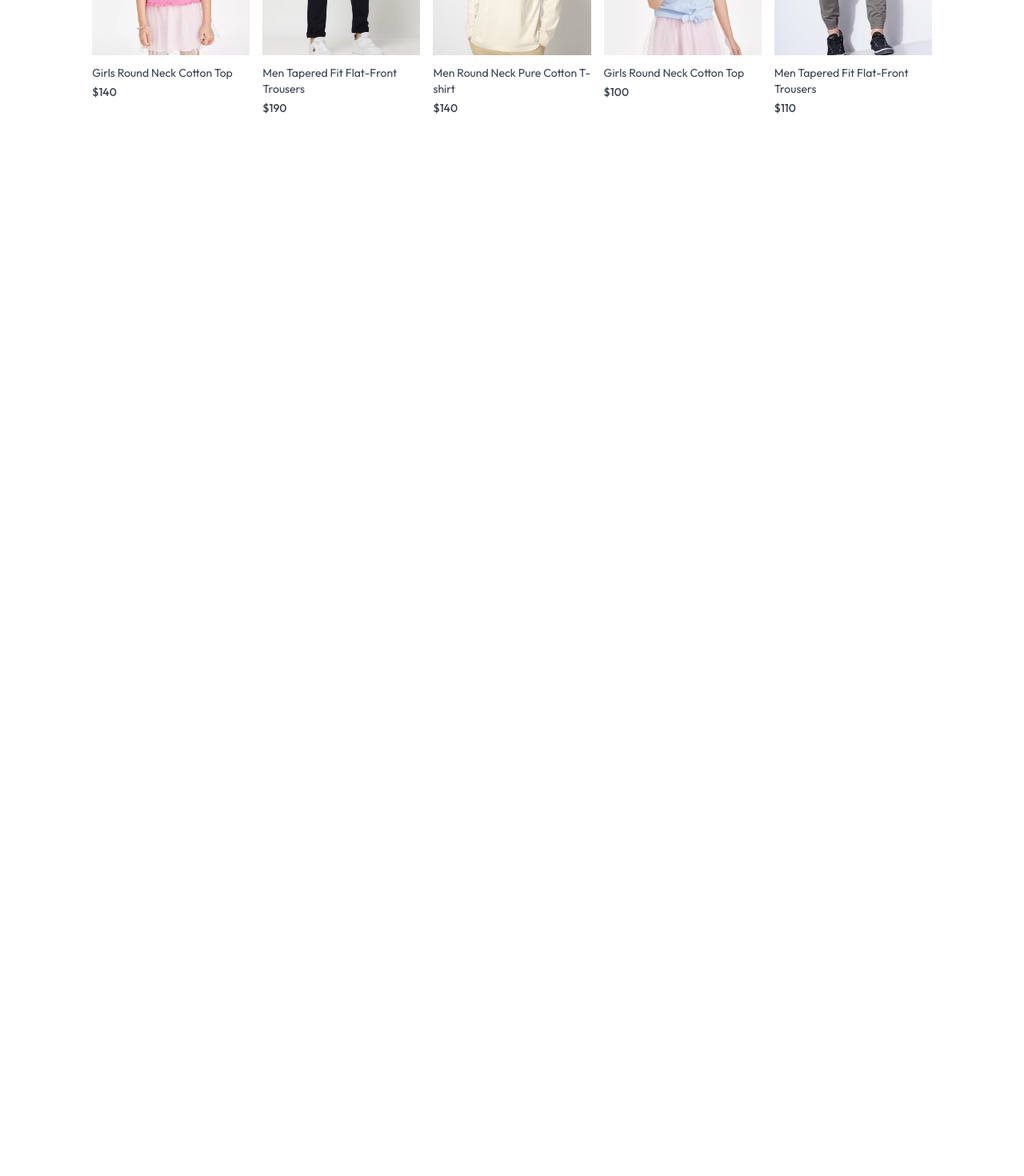
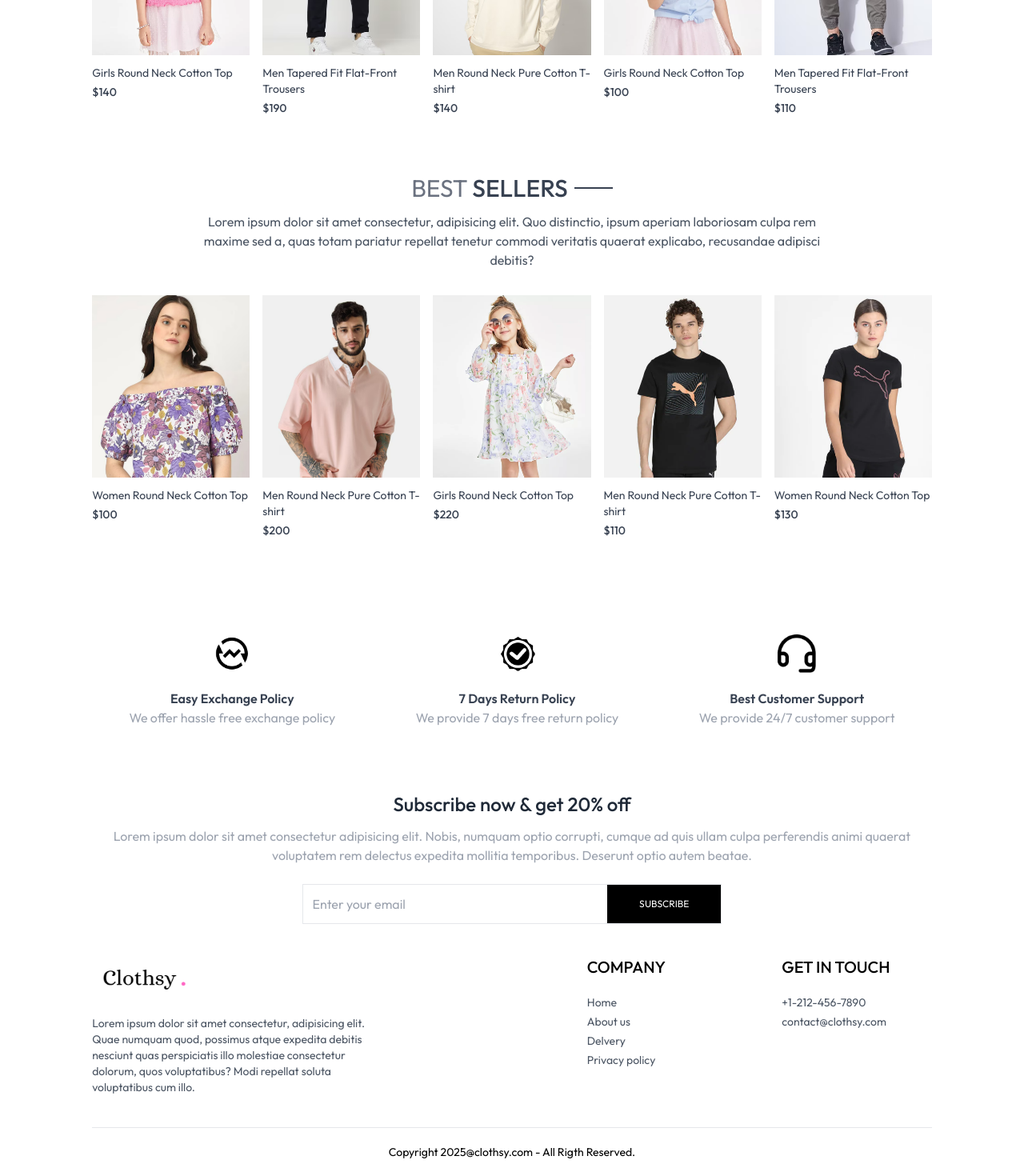
Before and after one commit to Pooja184/eCommerce-App, a React (Vite) app in the folder frontend/: page / in a window 1280 px wide. Shown: the part 1208-2678 px from the top of the page at 80% size. Before the commit the page ends 1393 px from the top, so only its background shows below. Built offline with nearby package versions, Linux system fonts and the light colour scheme; a web font is replaced by a local one.

Commit message:
Home Page UI

```diff
--- a/frontend/src/App.jsx
+++ b/frontend/src/App.jsx
@@ -10,6 +10,7 @@
 import PlaceOrder from './pages/PlaceOrder'
 import Orders from './pages/Orders'
 import Navbar from "./components/Navbar";
+import Footer from './components/Footer'
 
 const App = () => {
   return (
@@ -26,8 +27,8 @@
         <Route path='/login' element={<Login/>}/>
         <Route path='/place-order' element={<PlaceOrder/>}/>
         <Route path='/orders' element={<Orders/>}/>
-
       </Routes>
+      <Footer/>
     </div>
   )
 }
--- /dev/null
+++ b/frontend/src/components/BestSeller.jsx
@@ -0,0 +1,33 @@
+import React, { useContext, useEffect, useState } from 'react'
+import { ShopContext } from '../context/ShopContext'
+import Title from './Title';
+import ProductItem from './ProductItem';
+
+const BestSeller = () => {
+    const {products}=useContext(ShopContext);
+    const [bestSeller,setBestSeller]=useState([]);
+
+    useEffect(()=>{
+        const bestProduct=products.filter((item)=>(item.bestseller));
+        setBestSeller(bestProduct.slice(0,5));
+    },[])
+  return (
+    <div className='my-10'>
+        <div className='text-center text-3xl py-8'>
+            <Title text1={'BEST'} text2={'SELLERS'}/>
+            <p className='w-3/4 m-auto text-xs sm:text-sm md:text-base text-gray-600'>
+            Lorem ipsum dolor sit amet consectetur, adipisicing elit. Quo distinctio, ipsum aperiam laboriosam culpa rem maxime sed a, quas totam pariatur repellat tenetur commodi veritatis quaerat explicabo, recusandae adipisci debitis?
+            </p>
+        </div>
+      <div className='grid grid-cols-2 sm:grid-cols-3 md:grid-cols-4 lg:grid-cols-5 gap-4 gap-y-6'>
+        {
+            bestSeller.map((item,index)=>(
+                <ProductItem key={index} id={item._id} name={item.name} image={item.image} price={item.price}/>
+            ))
+        }
+      </div>
+    </div>
+  )
+}
+
+export default BestSeller
--- /dev/null
+++ b/frontend/src/components/Footer.jsx
@@ -0,0 +1,37 @@
+import React from 'react'
+import { assets } from '../assets/assets'
+
+const Footer = () => {
+  return (
+    <div>
+      <div className='flex flex-col sm:grid grid-cols-[3fr_1fr_1fr] gap-14 my-10 text-sm'>
+        <div>
+            <img src={assets.clothsyLogo} className='mb-5 w-32' alt="" />
+            <p className='w-full md:w-2/3 text-gray-600'>Lorem ipsum dolor sit amet consectetur, adipisicing elit. Quae numquam quod, possimus atque expedita debitis nesciunt quas perspiciatis illo molestiae consectetur dolorum, quos voluptatibus? Modi repellat soluta voluptatibus cum illo.</p>
+        </div>
+        <div>
+            <p className='text-xl font-medium mb-5 '>COMPANY</p>
+            <ul className='flex flex-col gap-1 text-gray-600'>
+                <li>Home</li>
+                <li>About us</li>
+                <li>Delvery</li>
+                <li>Privacy policy</li>
+            </ul>
+        </div>
+        <div>
+            <p className='text-xl font-medium mb-5 '>GET IN TOUCH</p>
+            <ul className='flex flex-col gap-1 text-gray-600'>
+                <li>+1-212-456-7890</li>
+                <li>contact@clothsy.com</li>
+            </ul>
+        </div>
+      </div>
+      <div>
+        <hr />
+        <p className='py-5 text-sm text-center'>Copyright 2025@clothsy.com - All Rigth Reserved.</p>
+      </div>
+    </div>
+  )
+}
+
+export default Footer
--- a/frontend/src/components/LatestCollection.jsx
+++ b/frontend/src/components/LatestCollection.jsx
@@ -15,7 +15,7 @@
 
   return (
     <div className='my-10'>
-      <div className='text-center py-8 text-3xl '>
+      <div className='text-center py-8 text-3xl'>
         <Title text1={'LATEST'} text2={'COLLECTIONS'}/>
         <p className='w-3/4 m-auto text-xs sm:text-sm md:text-base text-gray-600'>Lorem ipsum dolor sit amet consectetur adipisicing elit. Hic vitae laborum provident, tempore totam sed! Voluptatem quisquam hic quod! Quod neque a, sint est voluptas veniam voluptatibus consequuntur quo harum?</p>
       </div>
--- a/frontend/src/components/Navbar.jsx
+++ b/frontend/src/components/Navbar.jsx
@@ -5,7 +5,9 @@
   const [visible , setVisible]=useState(false);
   return (
     <div className="flex items-center justify-between py-5 font-medium">
-      <img src={assets.clothsyLogo} className="w-36" alt="" />
+      <Link to='/'>
+        <img src={assets.clothsyLogo} className="w-36" alt="" />
+      </Link>
       <ul className="hidden sm:flex gap-5 text-sm text-gray-700">
         <NavLink to="/" className="flex flex-col items-center gap-1 ">
           <p>HOME</p>
--- /dev/null
+++ b/frontend/src/components/NewsletterBox.jsx
@@ -0,0 +1,20 @@
+import React from 'react'
+
+const NewsletterBox = () => {
+
+    const onSubmitHandler=(event)=>{
+      event.preventDefault();
+    }
+  return (
+    <div className='text-center'>
+      <p className='text-2xl font-medium text-gray-800'>Subscribe now & get 20% off</p>
+      <p className='text-gray-400 mt-3'>Lorem ipsum dolor sit amet consectetur adipisicing elit. Nobis, numquam optio corrupti, cumque ad quis ullam culpa perferendis animi quaerat voluptatem rem delectus expedita mollitia temporibus. Deserunt optio autem beatae.</p>
+      <form onSubmit={onSubmitHandler} className='w-full sm:w-1/2 flex items-center gap-3 mx-auto my-6 border pl-3'>
+        <input className='w-full sm:flex-1 outline-none ' type='email' placeholder='Enter your email' required />
+        <button type='submit' className='bg-black text-white text-xs px-10 py-4'>SUBSCRIBE</button>
+      </form>
+    </div>
+  )
+}
+
+export default NewsletterBox
--- /dev/null
+++ b/frontend/src/components/OurPolicy.jsx
@@ -0,0 +1,26 @@
+import React from 'react'
+import { assets } from '../assets/assets'
+
+const OurPolicy = () => {
+  return (
+    <div className='flex flex-col sm:flex-row justify-around gap-12 sm:gap-2 text-center py-20 text-xs sm:text-sm md:text-base text-gray-700'>
+      <div>
+        <img src={assets.exchange_icon} className='w-12 m-auto mb-5' alt="" />
+        <p className='font-semibold '>Easy Exchange Policy</p>
+        <p className='text-gray-400'>We offer hassle free exchange policy </p>
+      </div>
+      <div>
+        <img src={assets.quality_icon} className='w-12 m-auto mb-5' alt="" />
+        <p className='font-semibold '>7 Days Return Policy</p>
+        <p className='text-gray-400'>We provide 7 days free return policy </p>
+      </div>
+      <div>
+        <img src={assets.support_img} className='w-12 m-auto mb-5' alt="" />
+        <p className='font-semibold '>Best Customer Support</p>
+        <p className='text-gray-400'>We provide 24/7 customer support</p>
+      </div>
+    </div>
+  )
+}
+
+export default OurPolicy
--- a/frontend/src/index.css
+++ b/frontend/src/index.css
@@ -15,3 +15,10 @@
   font-weight: 400;
   font-style: normal;
 }
+
+@media (max-width:640px){
+  a.active{
+    background-color:black;
+    color:white;
+  }
+}
--- a/frontend/src/pages/Home.jsx
+++ b/frontend/src/pages/Home.jsx
@@ -1,12 +1,18 @@
 import React from 'react'
 import Hero from '../components/Hero'
 import LatestCollection from '../components/LatestCollection'
+import BestSeller from '../components/BestSeller'
+import OurPolicy from '../components/OurPolicy'
+import NewsletterBox from '../components/NewsletterBox'
 
 const Home = () => {
   return (
     <div>
       <Hero/>
       <LatestCollection/>
+      <BestSeller/>
+      <OurPolicy/>
+      <NewsletterBox/>
     </div>
   )
 }
```
